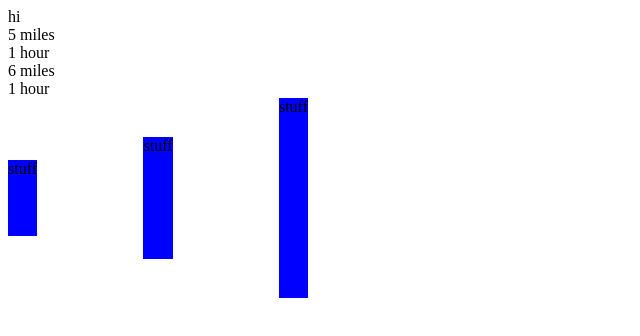
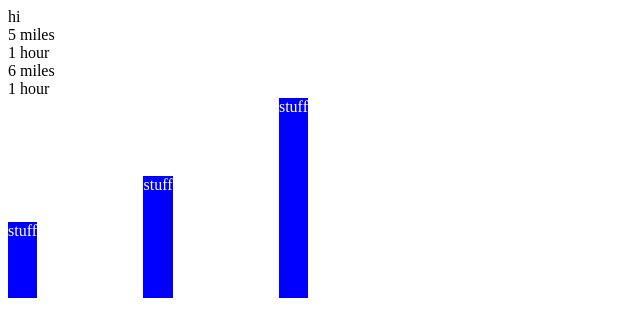
Before and after one commit to jacksonrwold/running-tracker, a React (Create React App) app: page / in a window 1280 px wide. Shown: the top 336 px of the page, without its empty margins (0-640 px from the left). Built offline with nearby package versions, Linux system fonts and the light colour scheme.

Commit message:
a tiny bit of temp style changes

```diff
--- a/src/components/histogram.js
+++ b/src/components/histogram.js
@@ -17,10 +17,9 @@ export default function Histogram(props) {
     function histogram(stuff) {
         return stuff.rawData.map(function (index) {
             const heightThing = Math.floor(index.distance / histogramVarHeight(stuff.rawData) * 100)
-            console.log(heightThing)
 
             return (
-                <div style={{backgroundColor: "blue", height: `${heightThing}%`}}>
+                <div style={{backgroundColor: "blue", height: `${heightThing}%`, color: "white"}}>
                     stuff
                 </div>
             )
@@ -28,7 +27,7 @@ export default function Histogram(props) {
     }
 
     return (
-        <div style={{display: "flex", alignItems: "center", justifyContent:"space-between", height: "200px", width: "300px"}} className="histogramContainer">
+        <div style={{display: "flex", alignItems: "flex-end", justifyContent:"space-between", height: "200px", width: "300px"}} className="histogramContainer">
             {histogram(props)}
             {/* {histogramVarHeight(props.rawData)} */}
         </div>
```
